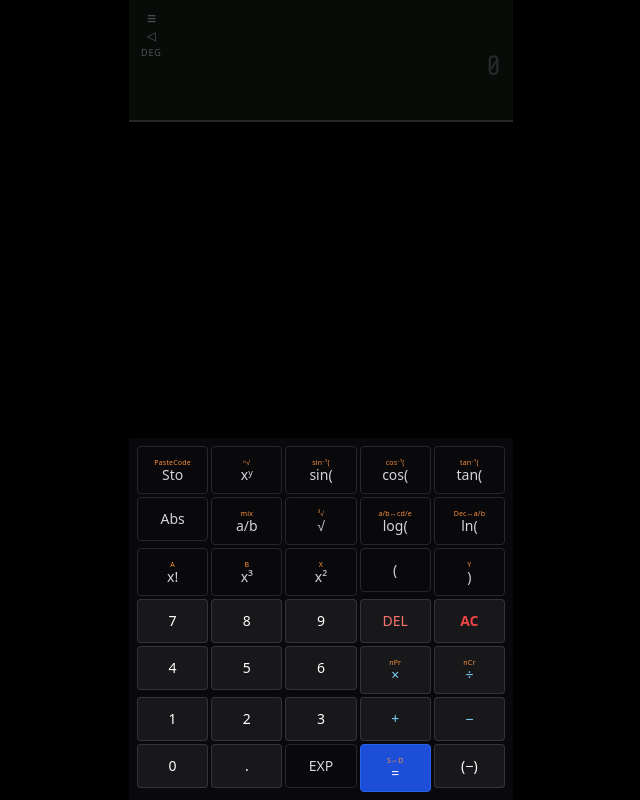
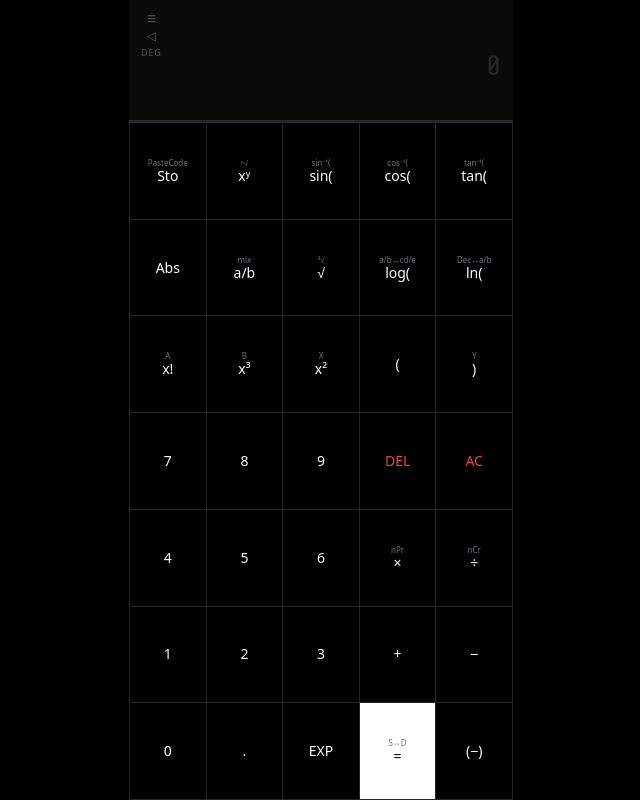
Before and after one commit to mliem2k/scientific-calculator, a React (Vite) app: page / in a window 1280 px wide. Shown: the whole page, without its empty margins (319-959 px from the left). Built offline with nearby package versions, Linux system fonts and the light colour scheme.

Commit message:
feat: AMOLED button grid — flex-fill rows, cell borders, black palette

```diff
--- a/src/components/calculator/ButtonGrid.tsx
+++ b/src/components/calculator/ButtonGrid.tsx
@@ -1,11 +1,11 @@
 import { cn } from '@/lib/utils'
 
-const DIGIT = 'bg-zinc-900 border border-zinc-700/70 text-white'
-const FN    = 'bg-zinc-950 border border-zinc-800 text-zinc-300'
-const OP    = 'bg-zinc-900 border border-zinc-700/70 text-sky-300'
-const DEL   = 'bg-zinc-900 border border-zinc-700/70 text-red-400'
-const AC    = 'bg-zinc-900 border border-zinc-700/70 text-red-500 font-semibold'
-const EQ    = 'bg-blue-700 border border-blue-600 text-white'
+const DIGIT = 'bg-black text-white'
+const FN    = 'bg-black text-white'
+const OP    = 'bg-black text-white'
+const DEL   = 'bg-black text-red-500 font-semibold'
+const AC    = 'bg-black text-red-500 font-semibold'
+const EQ    = 'bg-white text-black font-semibold'
 
 interface BtnDef {
   id: string
@@ -120,27 +120,29 @@ export function ButtonGrid({ shiftActive, onButton, onPaste }: Props) {
         key={key}
         onClick={() => handleClick(btn)}
         className={cn(
-          'rounded text-sm font-medium select-none',
-          'active:scale-95 active:brightness-75 transition-all duration-75',
-          secondary
-            ? 'h-12 flex flex-col items-center justify-center gap-0'
-            : 'h-11 flex items-center justify-center',
+          'flex-1 flex flex-col items-center justify-center select-none',
+          'border-r border-b border-zinc-800',
+          'active:bg-zinc-900 transition-colors duration-75',
           btn.cls,
         )}
       >
         {secondary && (
-          <span className="text-[7px] text-orange-400 leading-none mb-0.5 font-normal tracking-wide">
+          <span className="text-[8px] text-zinc-500 leading-none mb-0.5 font-normal">
             {secondary}
           </span>
         )}
-        <span className="leading-none">{displayLabel(btn)}</span>
+        <span className="text-sm font-medium leading-none">{displayLabel(btn)}</span>
       </button>
     )
   }
 
   return (
-    <div className="grid grid-cols-5 gap-[3px] p-2 bg-zinc-950 flex-shrink-0">
-      {ROWS.flat().map((btn, i) => renderBtn(btn, btn.id + i))}
+    <div className="flex-1 flex flex-col border-l border-t border-zinc-800 bg-black">
+      {ROWS.map((row, rowIdx) => (
+        <div key={rowIdx} className="flex-1 flex">
+          {row.map((btn, i) => renderBtn(btn, btn.id + i))}
+        </div>
+      ))}
     </div>
   )
 }
```
